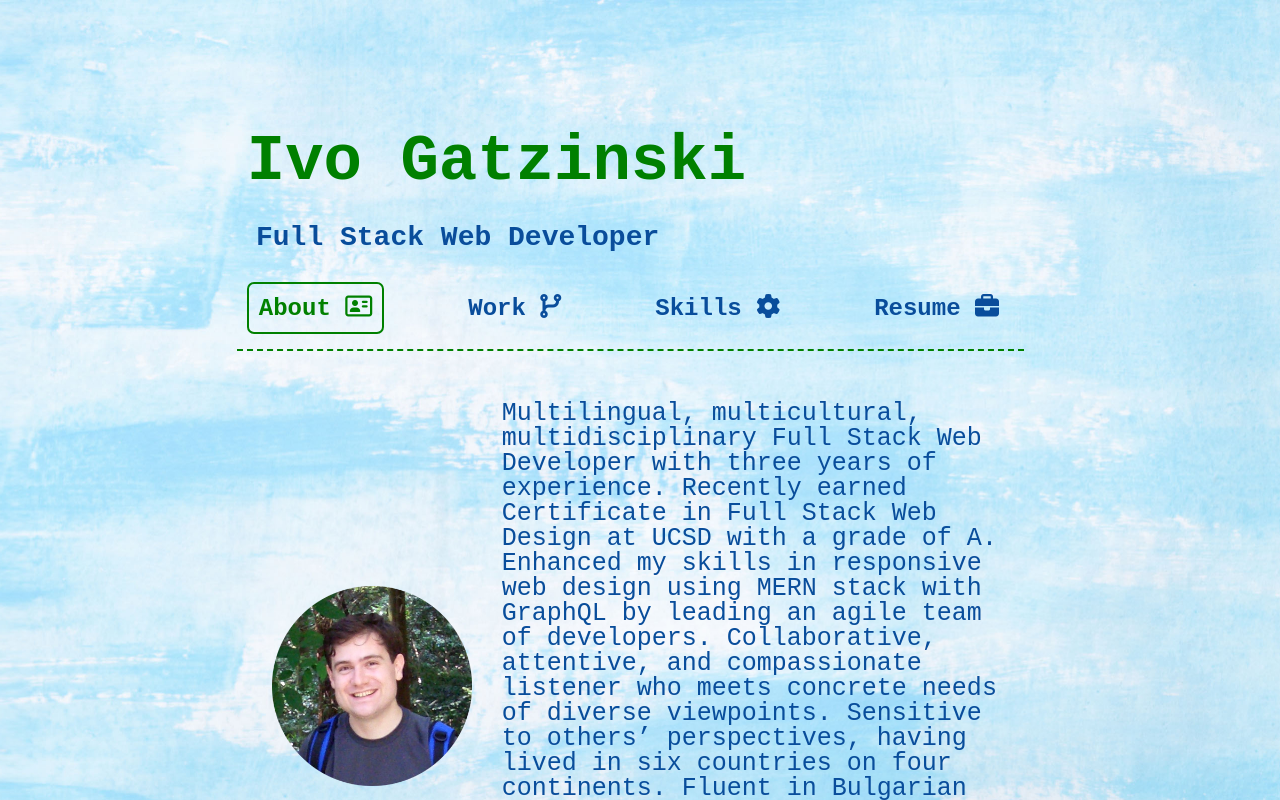
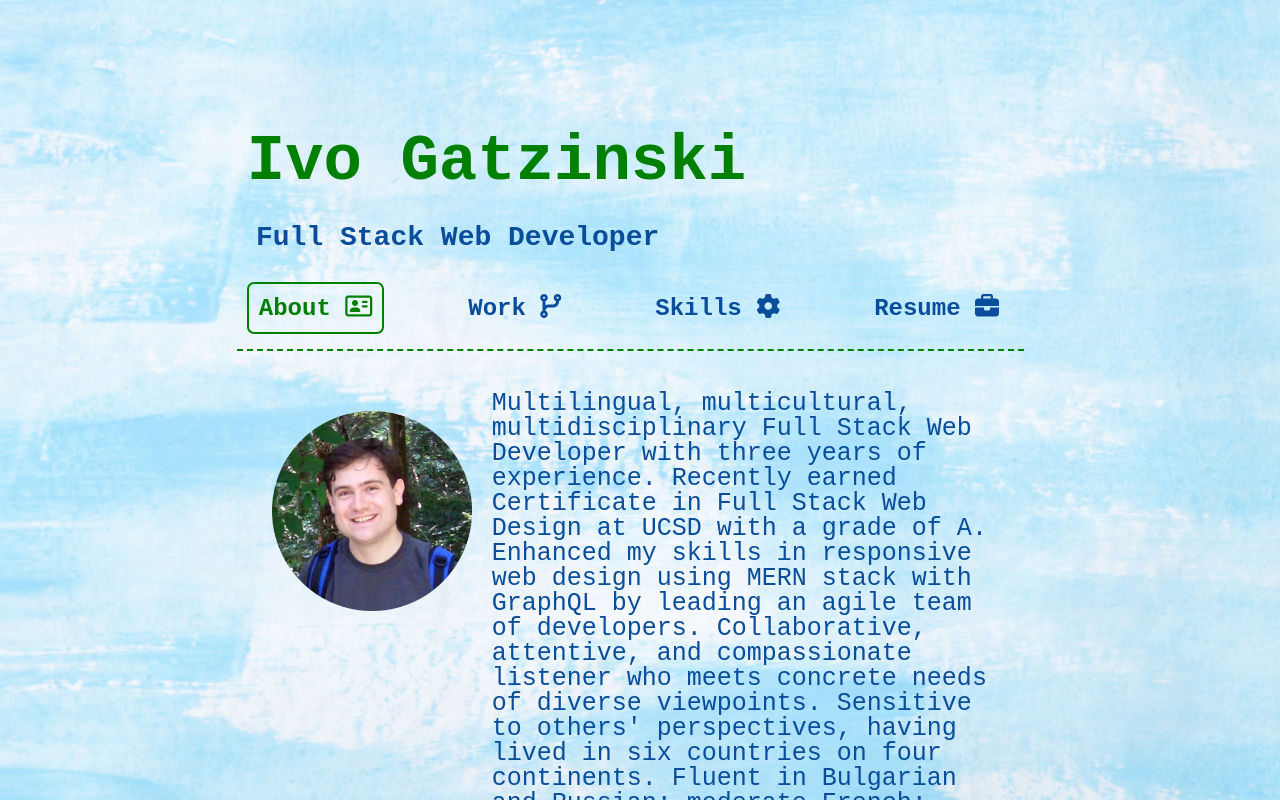
Before and after one commit to Ivo-Gatzinski/portfolio, a React (Create React App) app: page / in a window 1280 px wide. Shown: the top 800 px of the page. Built offline with nearby package versions, Linux system fonts and the light colour scheme; a web font is replaced by a local one.

Commit message:
fix look

```diff
--- a/src/components/About.js
+++ b/src/components/About.js
@@ -7,16 +7,15 @@ export default function About() {
       {/* <div className="h3">About Me</div> */}
       <div className="bio">
         <figure>
-
           <img src={pic} alt="Ivo Gatzinski" className="bio_pic" />
         </figure>
-        <p className="bio">
+        <p>
             Multilingual, multicultural, multidisciplinary Full Stack Web
             Developer with three years of experience.
             Recently earned Certificate in Full Stack Web Design at UCSD with a grade of A.
             Enhanced my skills in responsive web design using MERN stack with GraphQL by leading an agile team of developers.
             Collaborative, attentive, and compassionate listener who
-            meets concrete needs of diverse viewpoints. Sensitive to others’
+            meets concrete needs of diverse viewpoints. Sensitive to others'
             perspectives, having lived in six countries on four continents.
             Fluent in Bulgarian and Russian; moderate French; basic Japanese.
             My professional background in both technology and education, combined with a passion to solve problems, would make me a strong addition to any organization.
--- a/src/components/Skills.js
+++ b/src/components/Skills.js
@@ -10,7 +10,6 @@ export default function Skills() {
         <div className="resume">
           <div className="skills">
             <div className="frontend">
-              <p className="h2">Front End</p>
               <ul>
                 <li>
                   <img
@@ -70,7 +69,6 @@ export default function Skills() {
               </ul>
             </div>
             <div className="backend">
-              <p className="h2">Back End</p>
               <ul>
                 <li>
                   <img
--- a/src/components/style.css
+++ b/src/components/style.css
@@ -98,12 +98,6 @@ p {
 
 .bio_pic {
   width: 25%;
-}
-
-.bio {
-  display: flex;
-  padding: 10px;
-  font-size: 125%;
 }
 
 .card {
@@ -352,6 +346,10 @@ label {
     height: 480px;
   }
 
+  .bio {
+    font-size: 100%;
+  }
+
   form {
     display: grid;
     grid-template-rows: 1fr;
@@ -440,9 +438,6 @@ label {
     margin: var(--mini-pad);
   }
 
-  .bio {
-    font-size: 100%;
-  }
 }
 
 @media screen and (min-width: 765px) {
@@ -476,8 +471,7 @@ label {
   .bio {
     display: flex;
     flex-wrap: flex;
-    align-items: center;
-    font-size: 125%;
+    align-items: top;
   }
 
   .bio_pic {
@@ -565,6 +559,10 @@ label {
   .about {
     margin-left: 18.5%;
     margin-right: 20%;
+  }
+
+  .bio {
+    font-size: 125%;
   }
 
   #resume {
```
Also changed, not shown: 1 other file (tests, documents, lock files or other folders).
